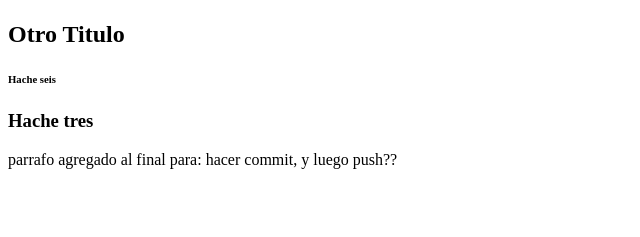
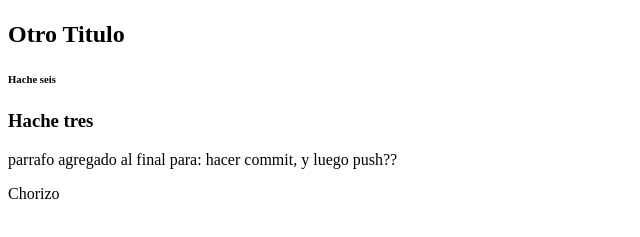
Before and after one commit to FernandoTDF/2022-07-27-FIP, a plain HTML site: page index.html in a window 1280 px wide. Shown: the part 59-296 px from the top of the page, without its empty margins (0-640 px from the left). Drawn offline with Linux system fonts and the light colour scheme.

Commit message:
agregado spaaaaaaaan

```diff
--- a/index.html
+++ b/index.html
@@ -10,11 +10,11 @@
   <h1>Titulo pagina</h1>
   <h2>Otro Titulo</h2>
   <h6>Hache seis</h6>
-
   <h3>Hache tres</h3>
-
   <p>parrafo agregado al final para:
     hacer commit, y luego push??
   </p>
+
+  <span>Chorizo</span>
 </body>
 </html>
```
